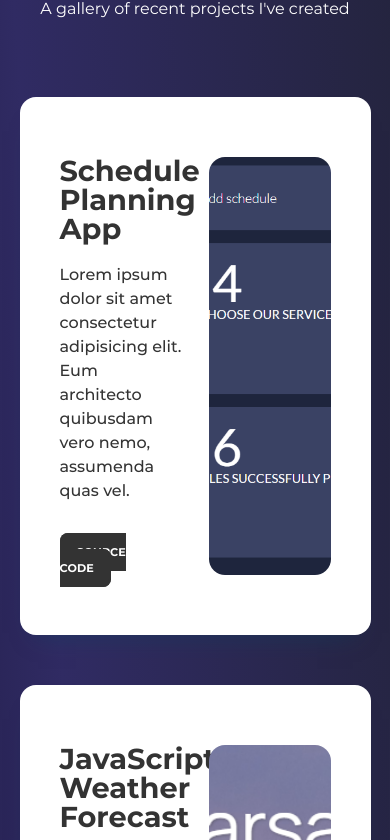
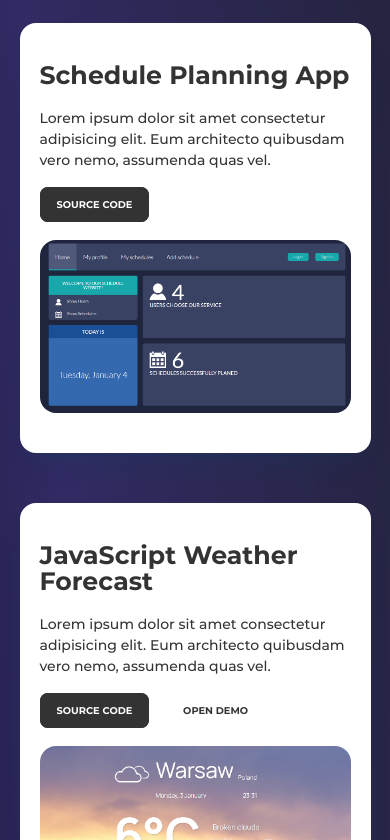
Before and after one commit to yellowgiraffe/gallery-of-projects, a plain HTML site: page index.html in a window 390 px wide. Shown: the part 191-1031 px from the top of the page. Drawn offline with Linux system fonts and the light colour scheme.

Commit message:
add styles for mobiles

```diff
--- a/css/style.css
+++ b/css/style.css
@@ -152,3 +152,48 @@ h1,h2,h3,h4,h5,h6{font-size:inherit;font-weight: 400;}
 .project__img:hover {
   transform: scale(1.02);
 }
+
+@media screen and (max-width: 926px) {
+  .title,
+  .sub-title {
+    text-align: center;
+  }
+
+  .project__content {
+    flex-direction: column;
+    align-items: center;
+  }
+
+  .project__desc,
+  .project__preview {
+    width: 80%;
+    max-width: 80%;
+  }
+
+  .project__desc {
+    margin-bottom: 30px;
+  }
+
+  .project__about {
+    margin-bottom: 25px;
+  }
+}
+
+@media screen and (max-width: 492px) {
+  .header {
+    padding: 50px 0;
+  }
+
+  .project {
+    padding: 40px 20px;
+  }
+  .project__desc,
+  .project__preview {
+    width: 100%;
+    max-width: 100%;
+  }
+
+  html,body{
+    font-size: 14px;
+  }
+}
```
